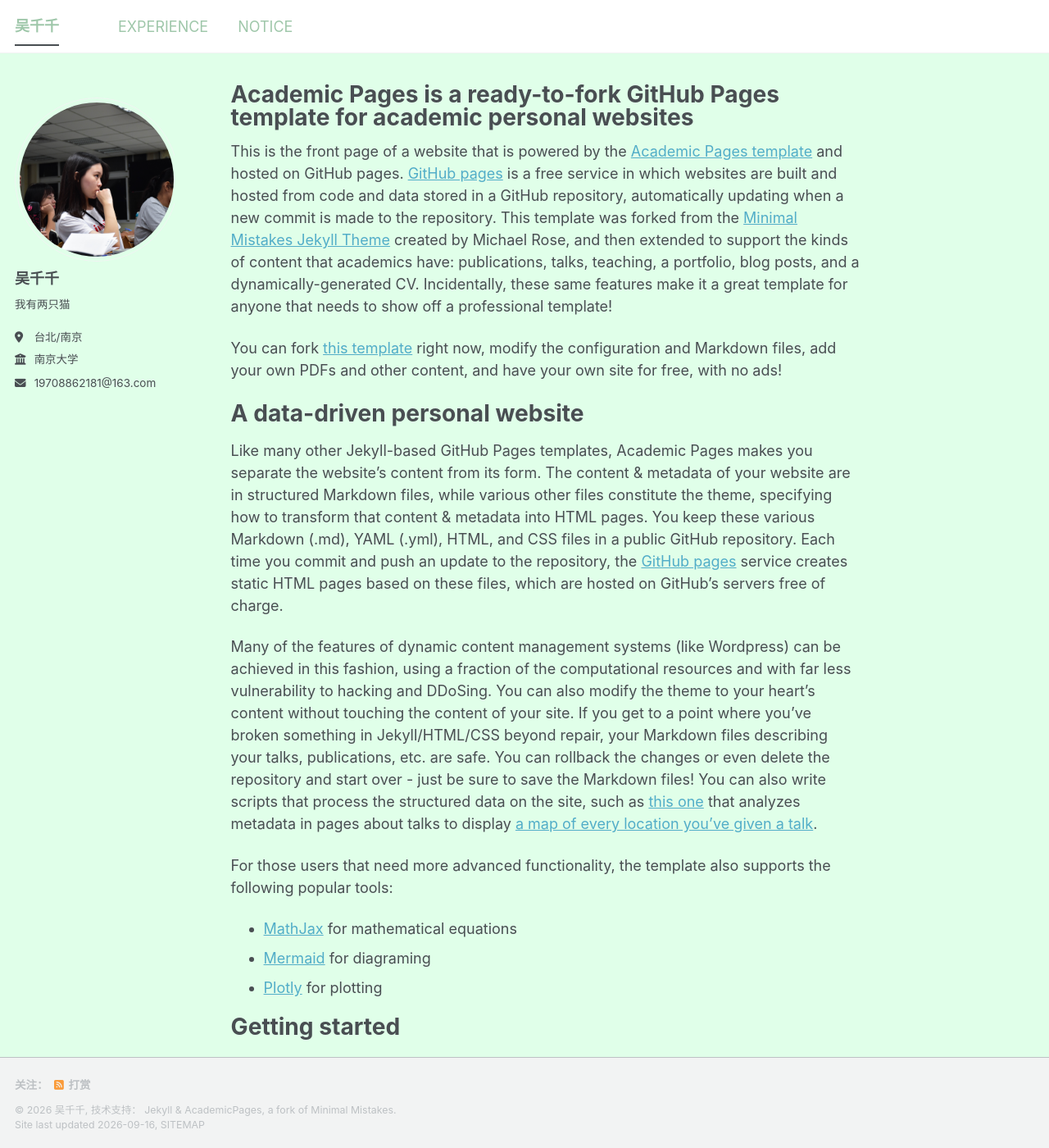
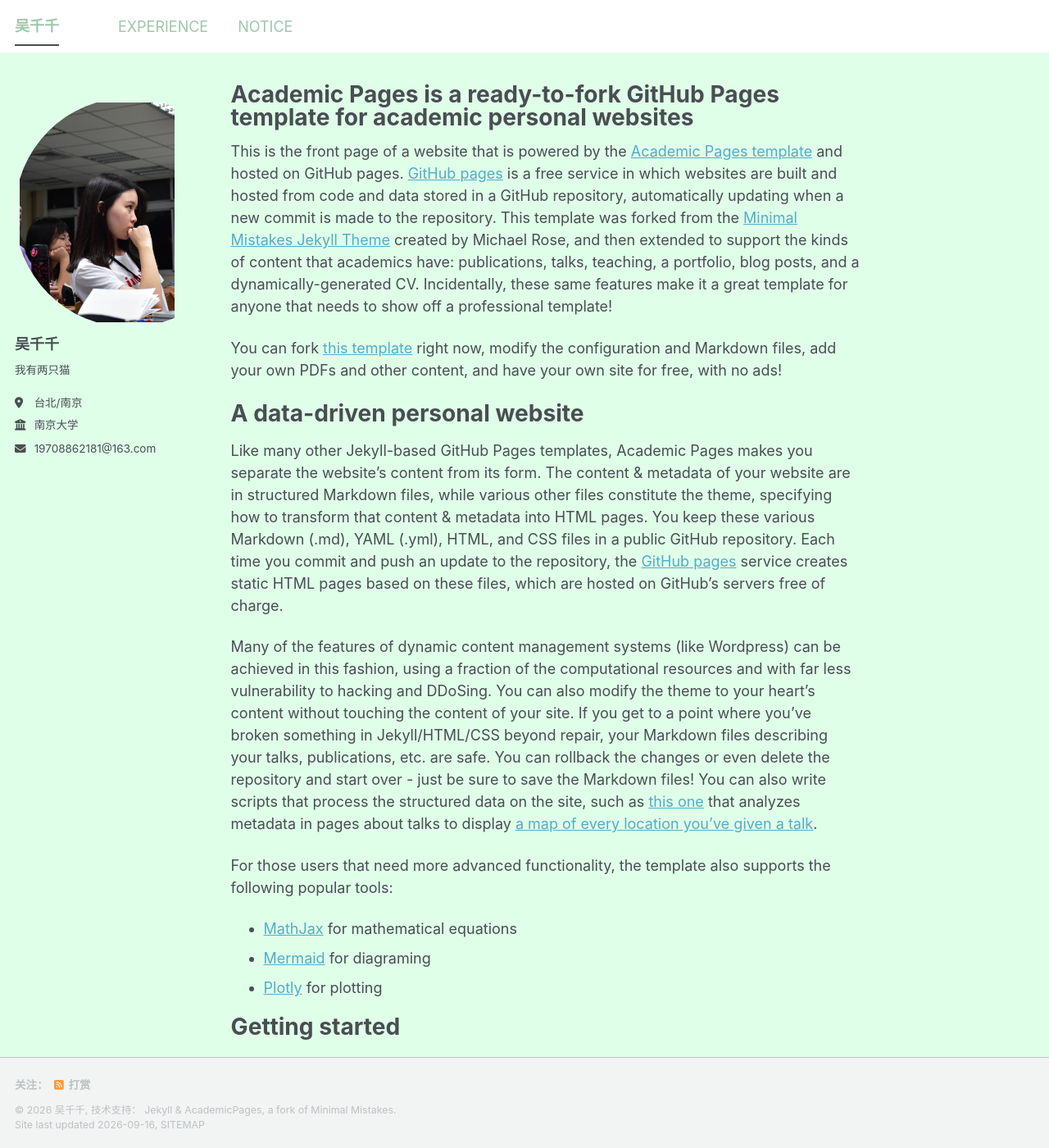
Before and after one commit to wuciancian0301/wuciancian0301.github.io, a Jekyll site: the page built from _pages/about.md, in a window 1280 px wide and 1400 px high. Shown: the whole window at 82% size. Built offline with Jekyll 4.4.1, drawn with Linux system fonts in a browser that asks for light colours; a style sheet for code colours, icons or effects is not loaded.

Commit message:
調整頭像

```diff
--- a/assets/css/main.scss
+++ b/assets/css/main.scss
@@ -52,16 +52,19 @@ body {
 }
 
 div.author__avatar {
-  width: 200px !important;
-  height: 200px !important;
+  width: 280px !important;
+  height: 280px !important;
+  min-width: 280px !important;
+  max-width: 280px !important;
   overflow: hidden !important;
   border-radius: 50% !important;
 }
 
-div.author__avatar img {
-  width: 100% !important;
-  height: 100% !important;
+div.author__avatar > img.author__avatar {
+  width: 280px !important;
+  height: 280px !important;
   max-width: none !important;
+  border-radius: 0 !important;
   object-fit: cover !important;
-  object-position: center 25%;
+  object-position: center 60% !important;
 }
```
